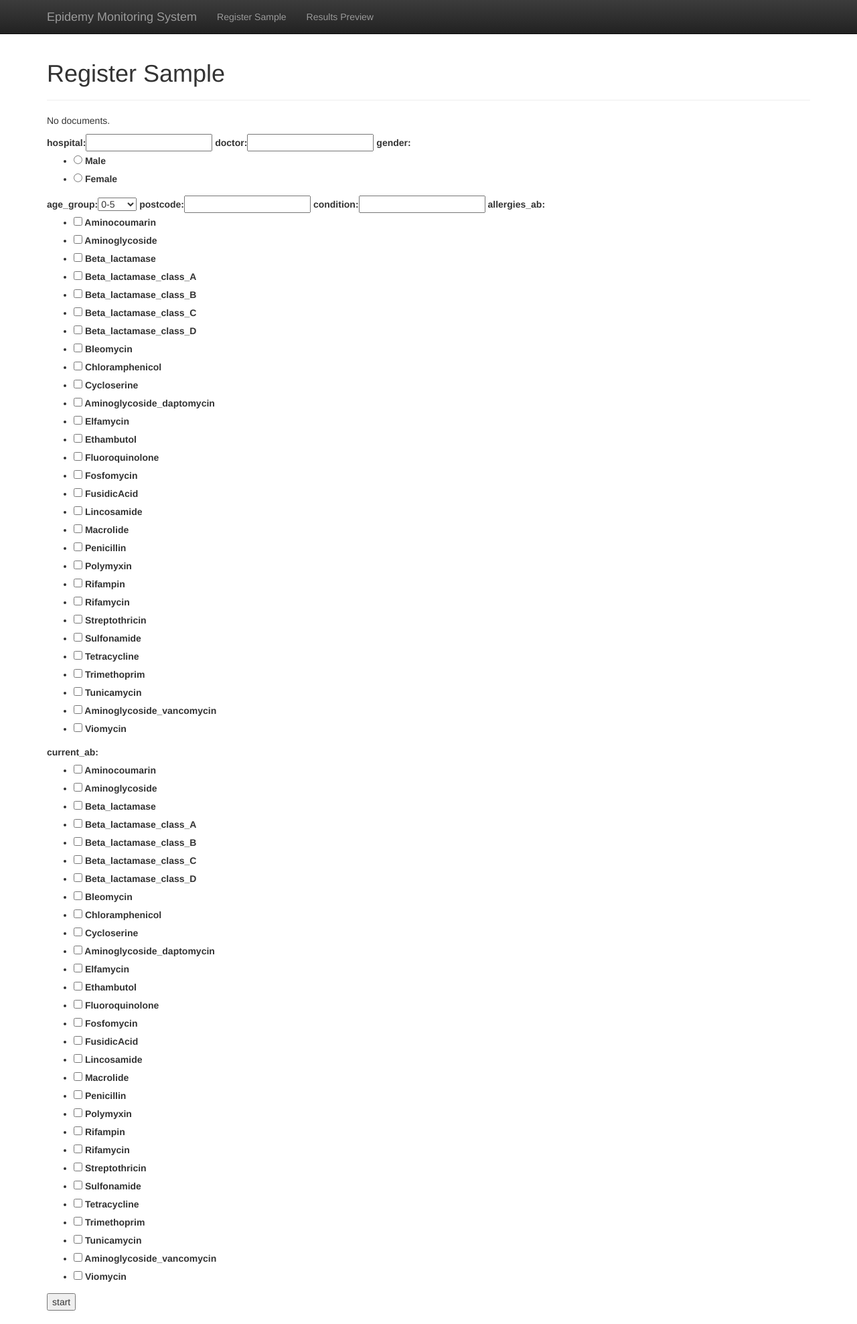
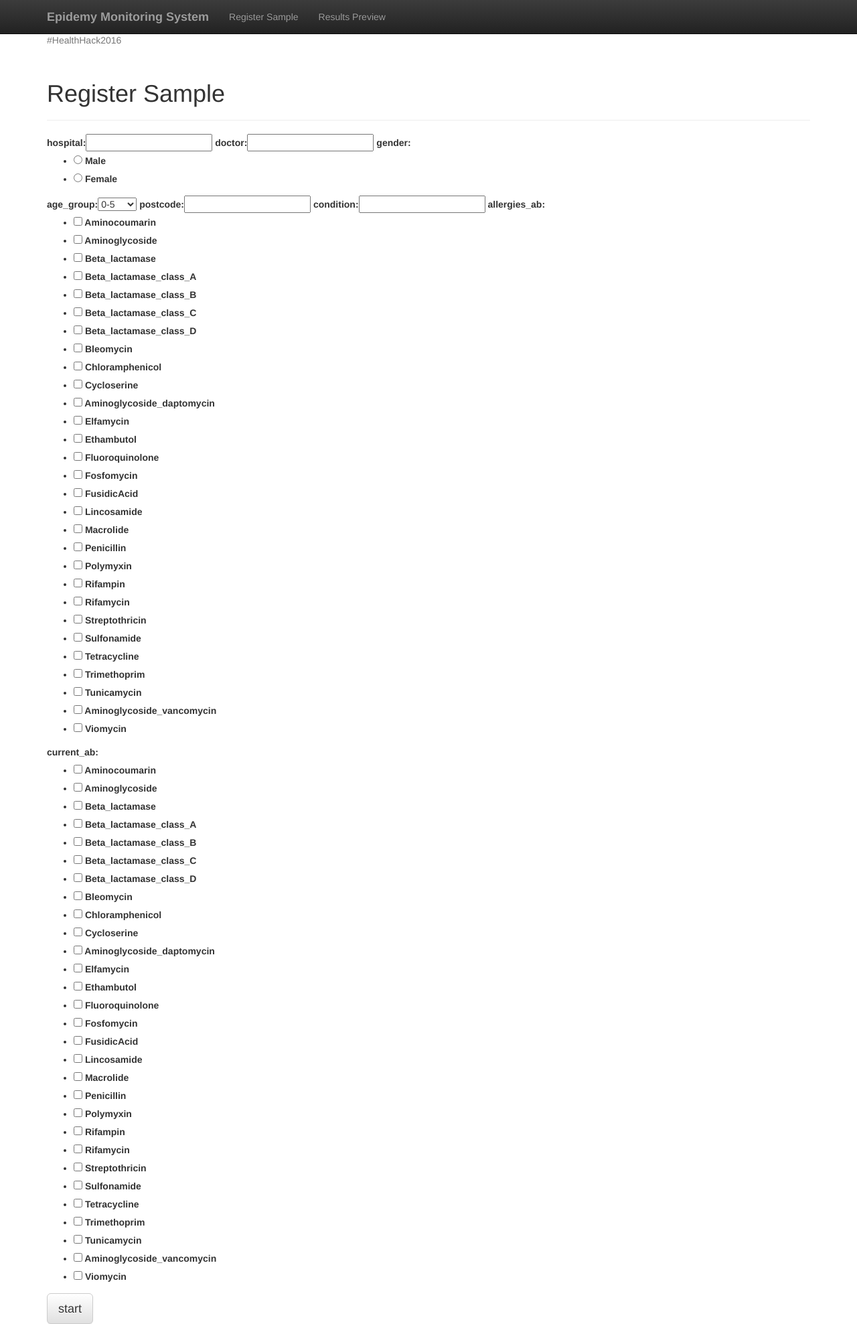
Before and after one commit to HealthHackAu2016/BNE_superFriendsAgainstSuperBugs, a Django app: page /myapp/ in a window 1280 px wide. Shown: the whole page at 67% size. Run offline with Django 3.2, Linux system fonts and the light colour scheme; data that the repository does not hold is empty; some libraries are stand-ins or nearby versions.

Commit message:
Improvements in the base template + stricky footer

```diff
--- a/myproject/myapp/templates/base.html
+++ b/myproject/myapp/templates/base.html
@@ -29,7 +29,9 @@
 <body>
     {% include "menu.html" %}
 
-        {% block content %}
-        {% endblock %}
+    {% block content %}
+    {% endblock %}
+
+    {% include "footer.html" %}
 </body>
 </html>
--- /dev/null
+++ b/myproject/myapp/templates/footer.html
@@ -0,0 +1,5 @@
+    <footer class="footer">
+      <div class="container">
+        <p class="text-muted">#HealthHack2016</p>
+      </div>
+    </footer>
--- a/myproject/myapp/templates/list.html
+++ b/myproject/myapp/templates/list.html
@@ -1,29 +1,17 @@
 {% include "base.html" %}
 {% block content %}
 {% load bootstrap_toolkit %}
-    <div class="container">
+    <div class="container container-white">
         <div class="page-header">
             <h1>Register Sample</h1>
         </div>
 
-        <!-- List of uploaded documents -->
-        {% if documents %}
-            <ul>
-                {% for document in documents %}
-                    <li><a href="{{ document.docfile.url }}">{{ document.docfile.name }}</a></li>
-                {% endfor %}
-            </ul>
-        {% else %}
-            <p>No documents.</p>
-        {% endif %}
-
-        <!-- Upload form. Note enctype attribute! -->
-        <form action="{% url "list" %}" method="post" enctype="multipart/form-data">
+        <form action="{% url "list" %}" method="post">
             {% csrf_token %}
             {{ form|as_bootstrap }}
-
-
-            <p><input type="submit" value="start"/></p>
+            <div class="controls">
+                <input type="submit" value="start" class="btn btn-lg btn-default" />
+            </div>
         </form>
     </div>
 {% endblock %}
--- a/myproject/myapp/templates/menu.html
+++ b/myproject/myapp/templates/menu.html
@@ -7,7 +7,7 @@
             <span class="icon-bar"></span>
             <span class="icon-bar"></span>
           </button>
-          <a class="navbar-brand" href="#">Epidemy Monitoring System</a>
+          <strong class="navbar-brand">Epidemy Monitoring System</strong>
         </div>
         <div id="navbar" class="collapse navbar-collapse">
           <ul class="nav navbar-nav">
```
